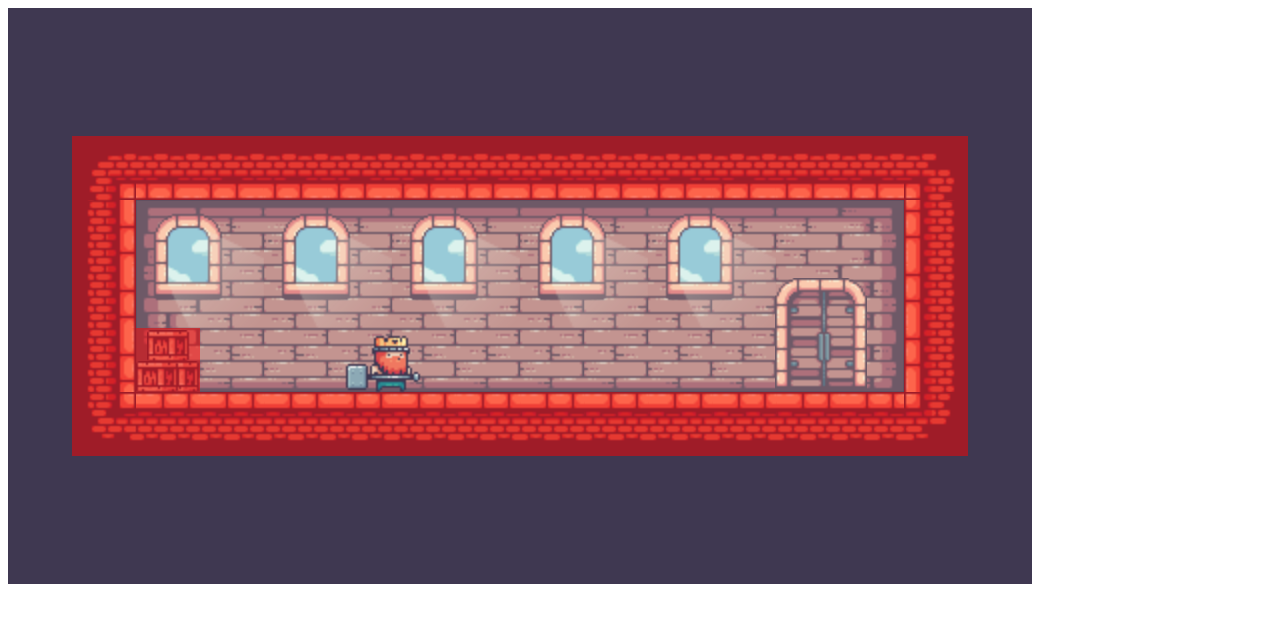
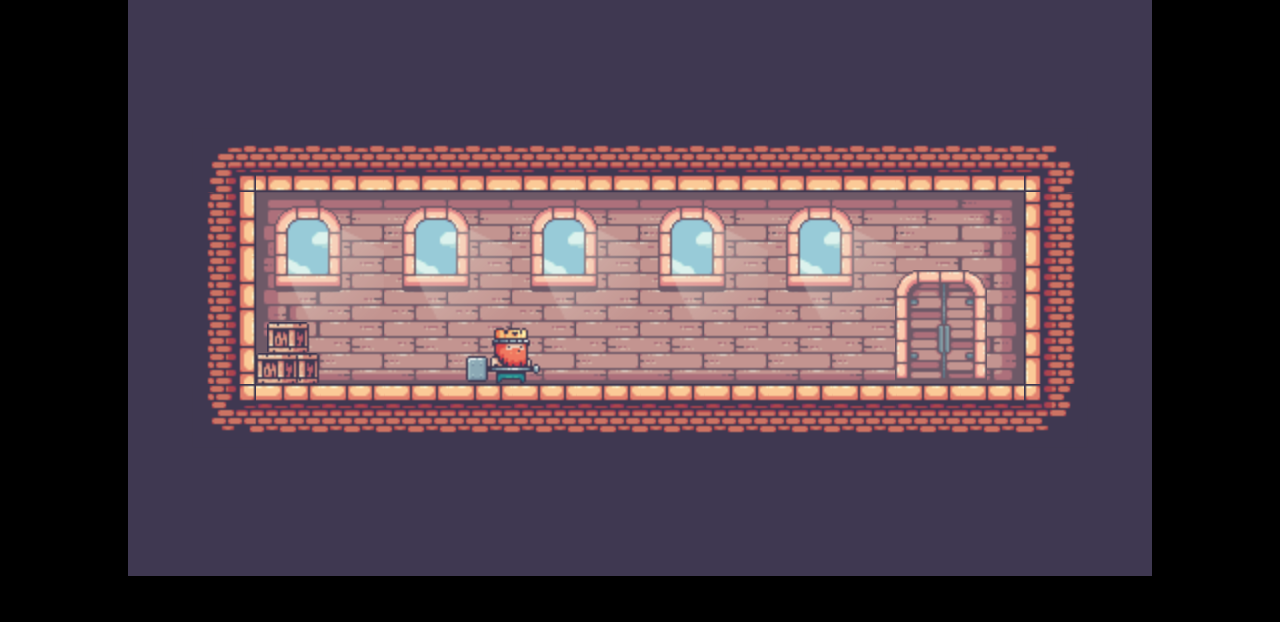
Before and after one commit to ReinhardVA/KingsAndPigs.github.io, a plain HTML site: page index.html in a window 1280 px wide. Drawn offline with Linux system fonts and the light colour scheme.

Commit message:
Add files via upload

```diff
--- a/index.html
+++ b/index.html
@@ -1,3 +1,21 @@
+<!DOCTYPE html>
+<html lang="en">
+<head>
+    <meta charset="UTF-8">
+    <meta name="viewport" content="width=device-width, initial-scale=1.0">
+    <title>Kings and Pigs</title>
+    <style>
+        body {
+            background: black;
+            margin: 0;
+            padding: 0;
+            display: flex;
+            align-items: center;
+            justify-content: center;
+        }
+    </style>
+</head>
+<body>
         <canvas></canvas>
         <script src="js/data/collision.js"></script>
         <script src="js/classes/CollisionBlock.js"></script>
@@ -5,3 +23,5 @@
         <script src="js/classes/Player.js"></script>
         <script src="js/Event_Listeners.js"></script>
         <script src="js/script.js"></script>
+</body>
+</html>
--- a/js/classes/CollisionBlock.js
+++ b/js/classes/CollisionBlock.js
@@ -5,7 +5,7 @@ class CollisionBlock {
         this.height = 64;
     }
     Draw() {
-        c.fillStyle = 'rgba(255, 0, 0, 0.5)';
+        c.fillStyle = 'transparent';
         c.fillRect(this.position.x, this.position.y, this.width, this.height);
     }
 }
--- a/js/classes/Player.js
+++ b/js/classes/Player.js
@@ -44,6 +44,7 @@ class Player extends Sprite{
         this.frameRate = this.animations[name].frameRate;
         this.frameBuffer = this.animations[name].frameBuffer;
         this.loop = this.animations[name].loop;
+        this.currentAnimation = this.animations[name];
     }
 
     UpdateHitbox() {
--- a/js/classes/Sprite.js
+++ b/js/classes/Sprite.js
@@ -16,6 +16,7 @@ class Sprite {
         this.animations = animations;
         this.loop = loop;
         this.autoplay = autoplay;
+        this.currentAnimation;
 
         if(this.animations) {
             for (let key in this.animations){
@@ -57,5 +58,11 @@ class Sprite {
             if(this.currentFrame < this.frameRate - 1) this.currentFrame++;
             else if (this.loop) this.currentFrame = 0;
         }
+        if(this.currentAnimation?.onComplete){
+            if(this.currentFrame == this.frameRate - 1 && this.currentAnimation.isActive){
+                this.currentAnimation.onComplete();
+                this.currentAnimation.isActive = true;
+            }
+        }
     }
 }
--- a/js/script.js
+++ b/js/script.js
@@ -48,13 +48,16 @@ const player = new Player({
             frameRate: 8,
             frameBuffer: frameBuffer,
             loop: false,
-            imageSrc: './img/king/enterDoor.png'
+            imageSrc: './img/king/enterDoor.png',
+            onComplete: () => {
+                player.SwitchSprite('idle')
+            }
         },
         attack:{
             frameRate: 3,
             frameBuffer: 3,
             loop: false,
-            imageSrc: './img/king/attack.png'
+            imageSrc: './img/king/Attack2.png'
         }
     }
 });
```
Also changed, not shown: img/king/Attack2.png (added). Lines whose indentation alone changed are shown as unchanged.
